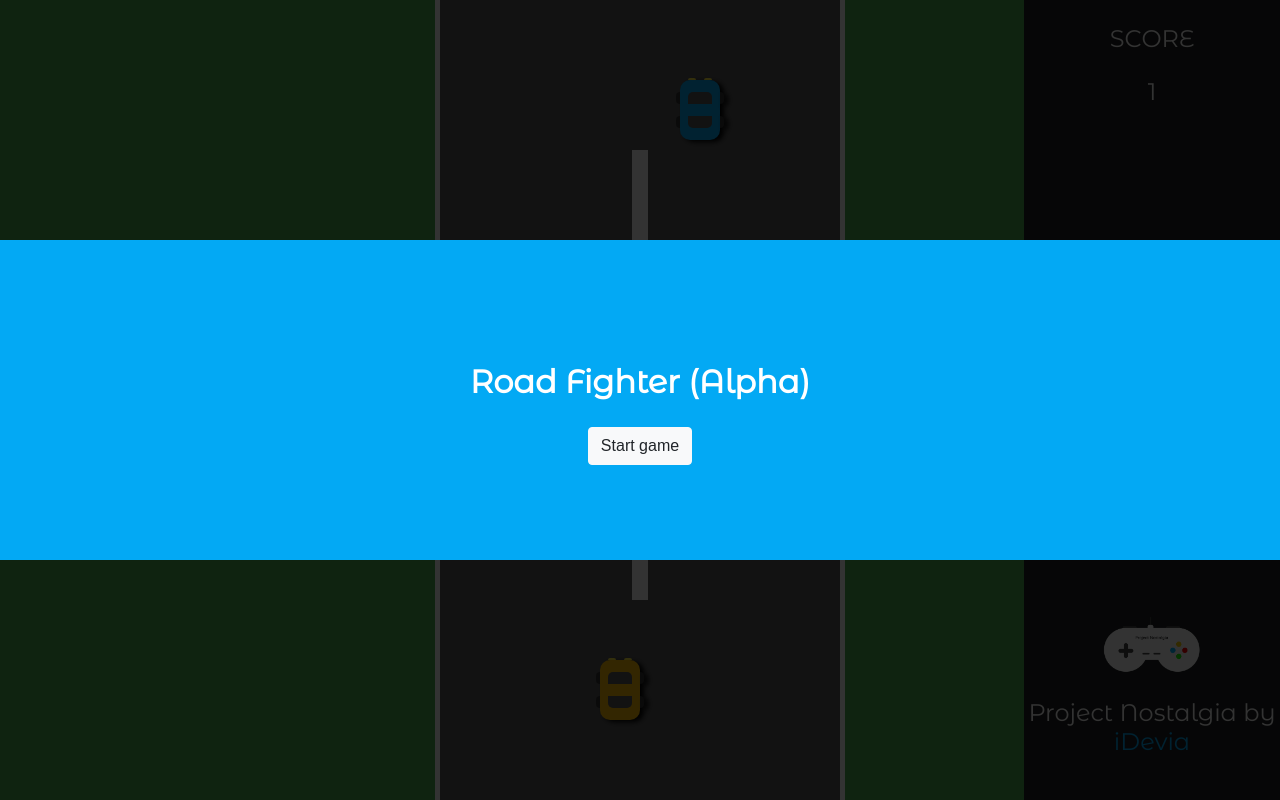
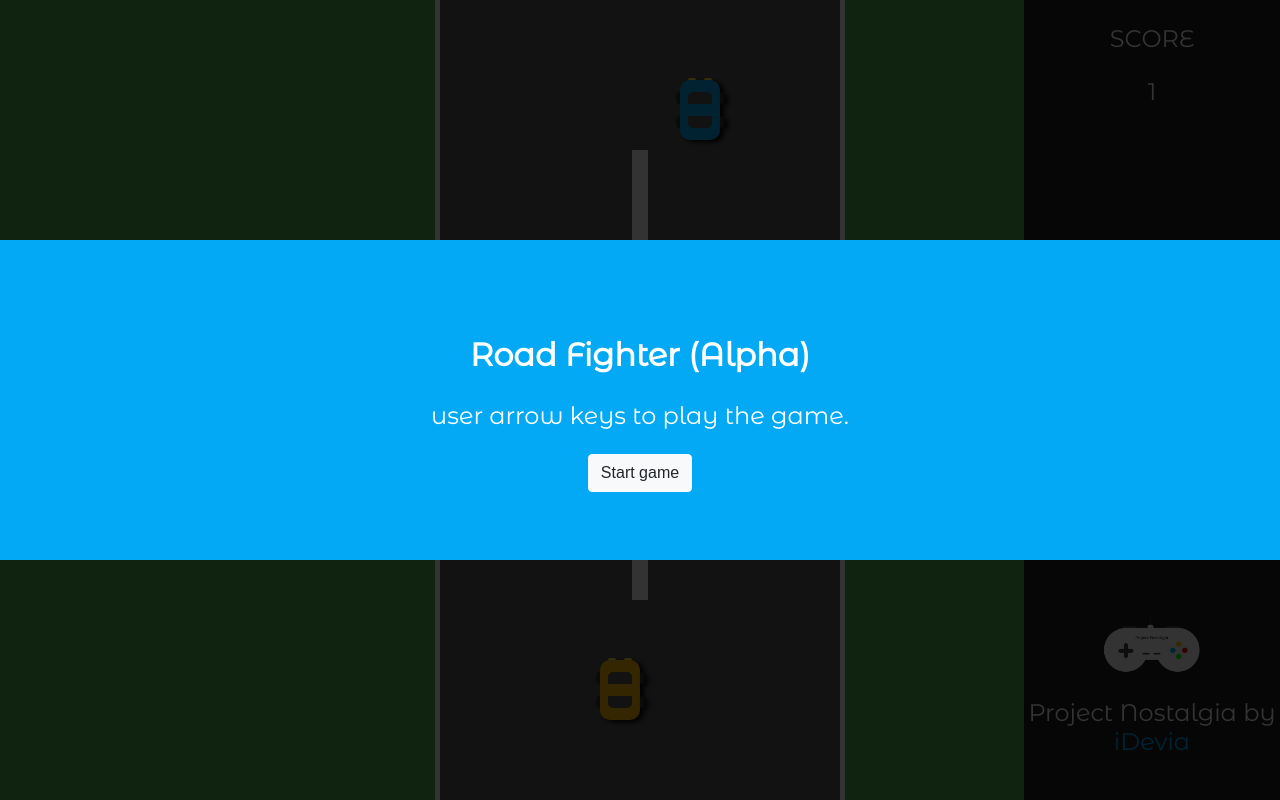
Before and after one commit to DoTA93/nostalgia, a website: page index.html in a window 1280 px wide. Drawn offline with nearby package versions, Linux system fonts and the light colour scheme.

Commit message:
instructions

```diff
--- a/index.html
+++ b/index.html
@@ -45,6 +45,7 @@
     <div class="wrapper">
       <div class="display-tc">
         <h2>Road Fighter (Alpha)</h2>
+        <p>user arrow keys to play the game.</p>
         <button class="btn btn-light js-btn-start">Start game</button>
       </div>
     </div>
```
